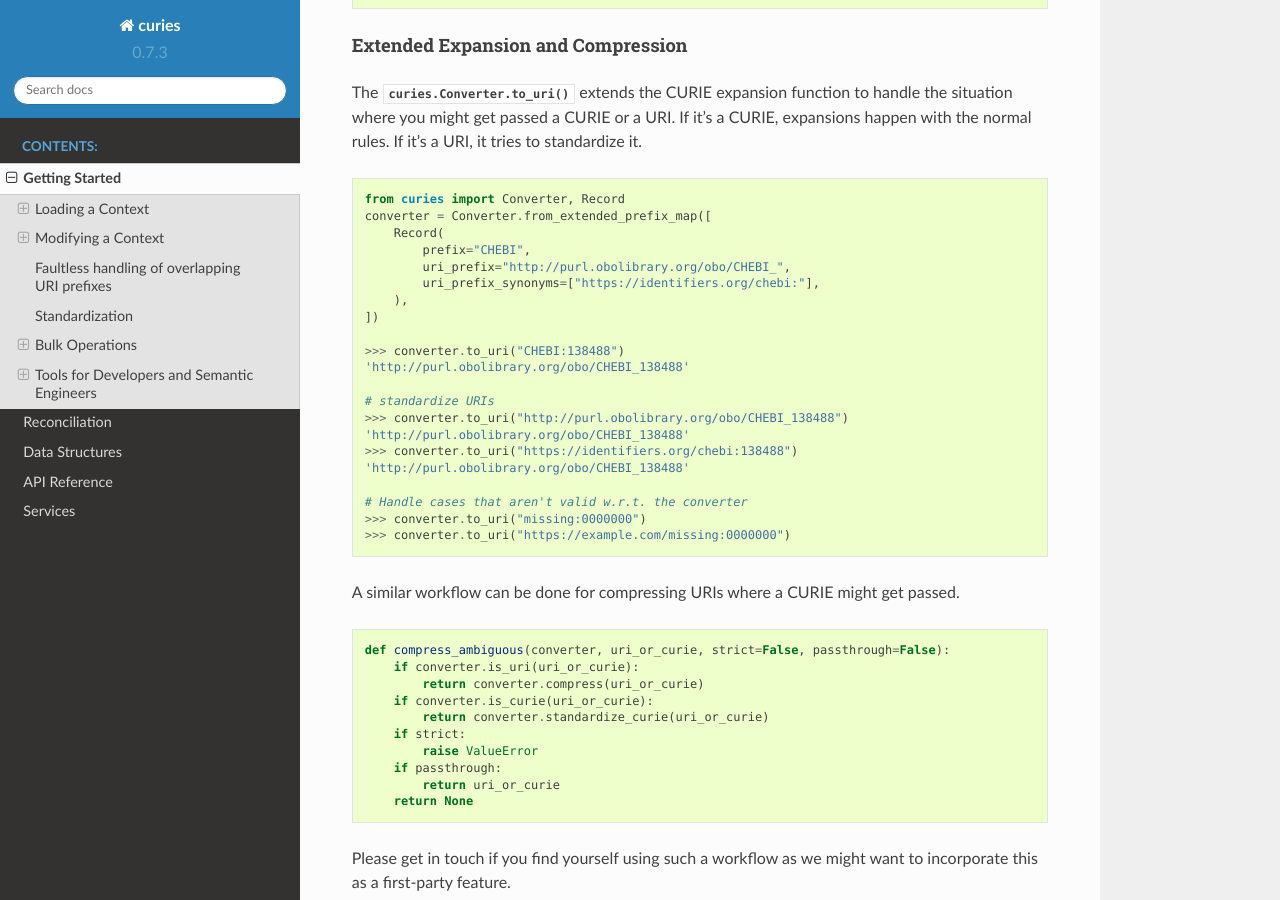
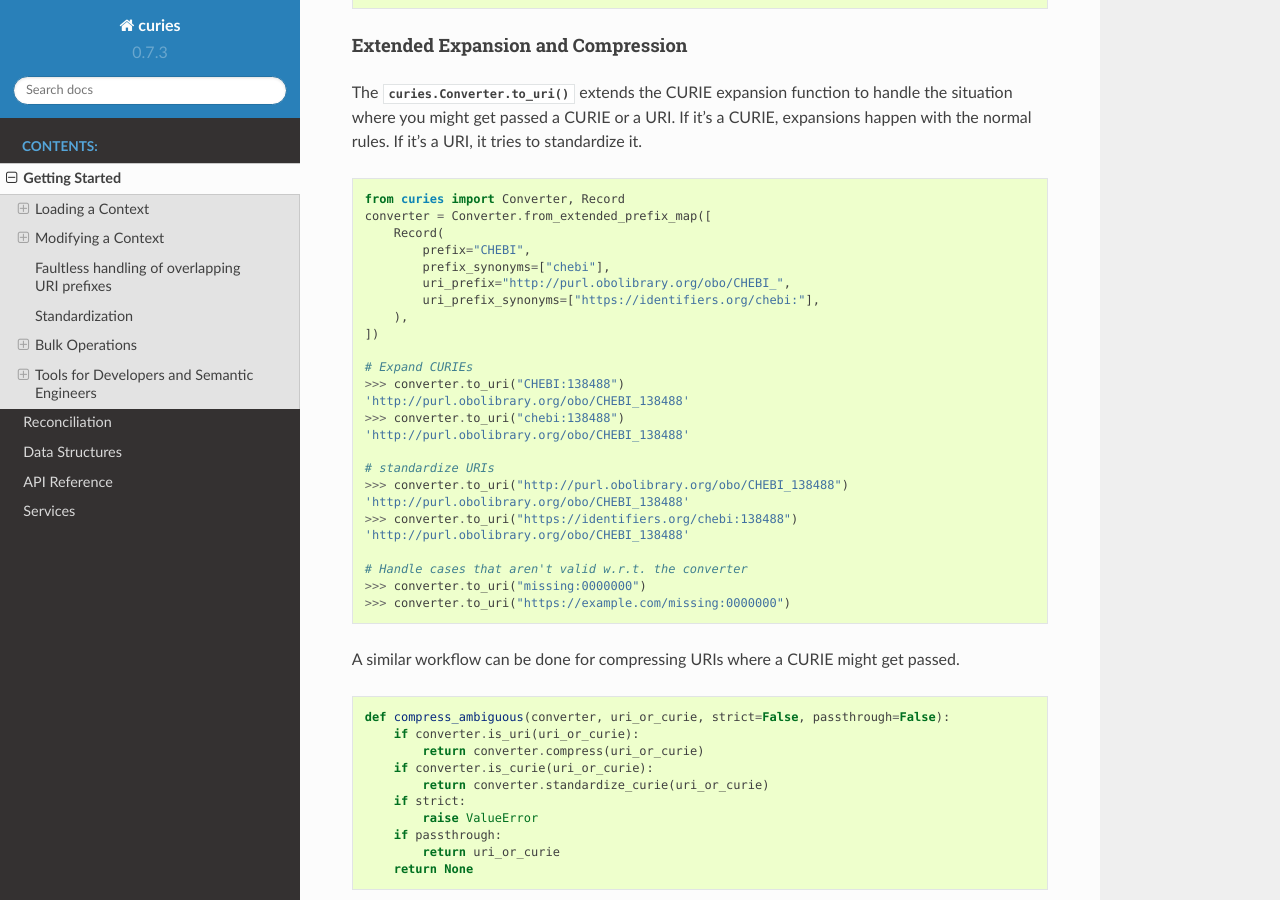
Before and after one commit to biopragmatics/curies, a Sphinx documentation site: the page built from docs/source/tutorial.rst, in a window 1280 px wide and 900 px high, scrolled down 13356 px. Built offline with Sphinx 7.4.7 and the Read the Docs theme 2.0.0, drawn with Linux system fonts in a browser that asks for light colours.

Commit message:
Improve docs

```diff
--- a/docs/source/tutorial.rst
+++ b/docs/source/tutorial.rst
@@ -697,12 +697,16 @@ rules. If it's a URI, it tries to standardize it.
     converter = Converter.from_extended_prefix_map([
         Record(
             prefix="CHEBI",
+            prefix_synonyms=["chebi"],
             uri_prefix="http://purl.obolibrary.org/obo/CHEBI_",
             uri_prefix_synonyms=["https://identifiers.org/chebi:"],
         ),
     ])
 
+    # Expand CURIEs
     >>> converter.to_uri("CHEBI:138488")
+    'http://purl.obolibrary.org/obo/CHEBI_138488'
+    >>> converter.to_uri("chebi:138488")
     'http://purl.obolibrary.org/obo/CHEBI_138488'
 
     # standardize URIs
```
Also changed, not shown: 1 other file.
